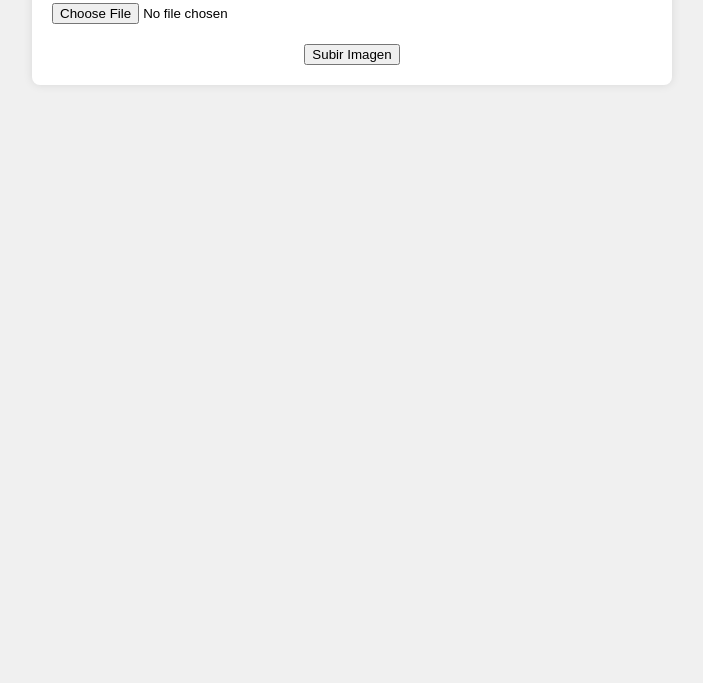
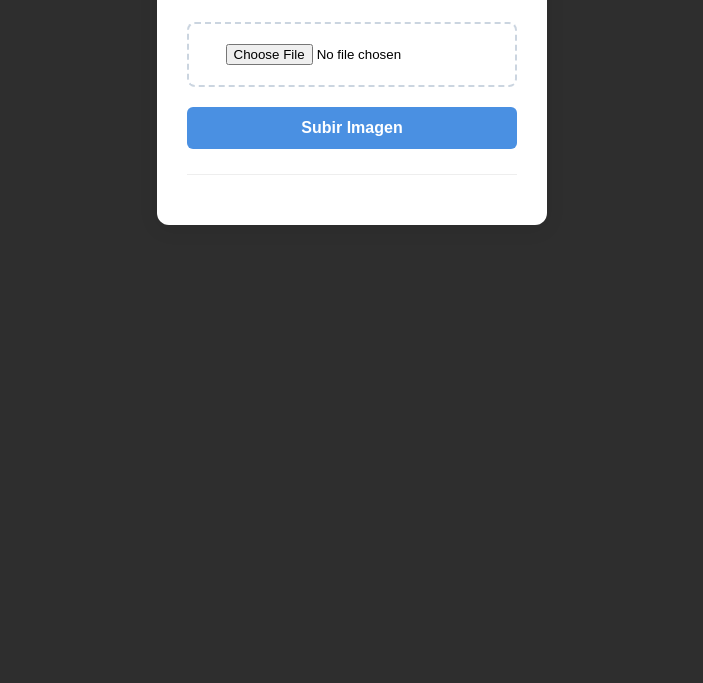
Before and after one commit to flabioadrian/Cloudinary-Subida, a plain HTML site: page index.html in a window 1280 px wide. Shown: the part 117-800 px from the top of the page, without its empty margins (288-991 px from the left). Drawn offline with Linux system fonts and the light colour scheme.

Commit message:
Estilos finales

```diff
--- a/index.html
+++ b/index.html
@@ -11,7 +11,7 @@
         <h1>Subir Imagen a la Cloudinary</h1>
 
         <div class="espacioDeSubida">
-        <input type="file" id="cajaArchivo" accept="image/*" class="Subida">
+        <input type="file" id="cajaArchivo" accept="image/*">
         </div>
         <button id="btnSubir" onclick="subirImagen()">Subir Imagen</button>
 
--- a/styles.css
+++ b/styles.css
@@ -1,29 +1,84 @@
 body {
     font-family: Arial, sans-serif;
-    background-color: #f0f0f0;
+    background-color: #2e2e2e;
     margin: 0;
-    padding: 20px;
+    padding: 40px 20px;
+    display: flex;
+    justify-content: center;
 }
+
 .container {
-    max-width: 600px;
+    max-width: 500px;
     margin: 0 auto;
     background-color: #fff;
+    padding: 30px;
+    border-radius: 12px;
+    box-shadow: 0 4px 20px rgba(0, 0, 0, 0.08);
+    text-align: center;
+}
+
+h1 {
+    color: #333;
+    margin-bottom: 25px;
+    font-size: 1.5rem;
+}
+
+.espacioDeSubida {
+    border: 2px dashed #cbd5e0;
     padding: 20px;
     border-radius: 8px;
-    box-shadow: 0 0 10px rgba(0, 0, 0, 0.1);
-    align-items: center;
-    text-align: center;
+    margin-bottom: 20px;
+    transition: border-color 0.3s;
 }
-.Subida {
-    display: block;
-    margin-bottom: 10px;
+
+.espacioDeSubida:hover {
+    border-color: #4a90e2;
 }
-.cajaArchivo {
+
+input[type="file"] {
+    cursor: pointer;
+}
+
+#btnSubir {
+    background-color: #4a90e2;
+    color: white;
+    border: none;
+    padding: 12px 24px;
+    font-size: 16px;
+    border-radius: 6px;
+    cursor: pointer;
     width: 100%;
-    padding: 10px;
-    border: 1px solid #ccc;
-    border-radius: 4px;
+    font-weight: bold;
+    transition: background-color 0.3s, transform 0.1s;
 }
-.espacioDeSubida {
-    margin-bottom: 20px;
+
+#btnSubir:hover:not(:disabled) {
+    background-color: #357abd;
 }
+
+#btnSubir:disabled {
+    background-color: #a0aec0;
+    cursor: not-allowed;
+    transform: scale(1);
+}
+
+.Mensaje {
+    margin-top: 15px;
+    color: #4a90e2;
+    font-weight: 500;
+    font-style: italic;
+}
+
+#preview-container {
+    margin-top: 25px;
+    border-top: 1px solid #eee;
+    padding-top: 20px;
+}
+
+#preview-container img {
+    max-width: 100%;
+    height: auto;
+    border-radius: 8px;
+    box-shadow: 0 2px 10px rgba(0,0,0,0.1);
+    animation: fadeIn 0.5s ease-in;
+}
```
